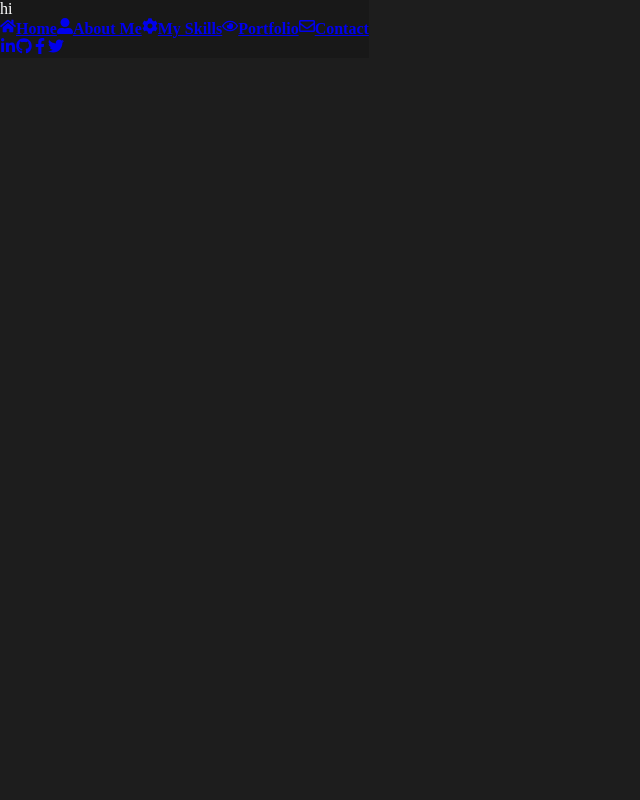
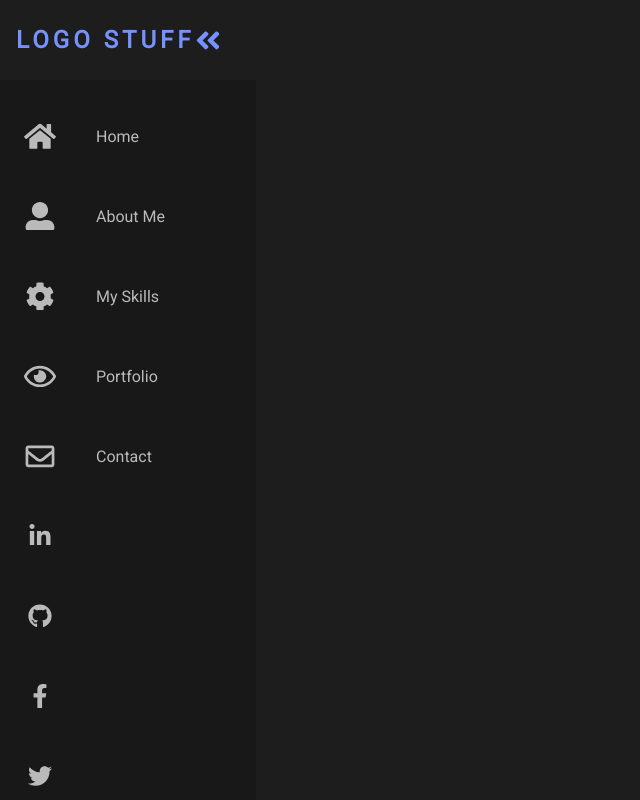
Before and after one commit to ranm13/portfolio, a React (Create React App) app: page / in a window 1280 px wide. Shown: the whole page, without its empty margins (0-640 px from the left). Built offline with nearby package versions, Linux system fonts and the light colour scheme.

Commit message:
first draft of nav-bar

```diff
--- a/public/index.html
+++ b/public/index.html
@@ -7,6 +7,7 @@
     <meta name="theme-color" content="#000000" />
     <meta name="description" content="Web site created using create-react-app"/>
     <link rel="manifest" href="%PUBLIC_URL%/manifest.json" />
+    <link href="https://fonts.googleapis.com/css2?family=Roboto&display=swap" rel="stylesheet">
     <title>Ran's Portfolio</title>
   </head>
   <body>
--- a/src/components/menu-bar/MenuBar.css
+++ /dev/null
@@ -1,106 +0,0 @@
-/* Main props */
-.menu-bar {
-  background-color: #181818;
-  position: absolute;
-  top: 0;
-  left: 0;
-  display: grid;
-}
-/*
-.links {
-  display: grid;
-  align-items: center;
-  align-content: center;
-  justify-items: center;
-}
-
-Animations
-@keyframes fadeIn {
-  from {
-    opacity: 0;
-  }
-  to {
-    opacity: 1;
-  }
-}
-
-.link:hover {
-  color: #7692ff;
-}
-.link:hover svg {
-  display: none;
-}
-
-.link:hover b {
-  display: block;
-  animation: fadeIn 3s;
-}
-/* Media Props */
-/* @media screen and (min-width: 900px) {
-  .menu-bar {
-    height: 100vh;
-    width: 70px;
-    grid-template-rows: 1fr 2fr 1fr;
-  }
-
-  .pages-links {
-    grid-template-rows: repeat(5, 1fr);
-  }
-
-  .external-links {
-    grid-template-rows: repeat(4, 1fr);
-  }
-} */
-
-/* @media screen and (max-width: 900px) {
-  .menu-bar {
-    height: 70px;
-    width: 100vw;
-    grid-template-columns: 1fr 2fr 1fr;
-  }
-
-  .pages-links {
-    grid-template-columns: repeat(5, 1fr);
-  }
-
-  .external-links {
-    grid-template-columns: repeat(4, 1fr);
-  }
-} */
-
-/* @media screen and (max-width: 450px) {
-  .external-links {
-    display: none;
-  }
-
-  .menu-bar {
-    grid-template-columns: 1fr 3fr 1fr;
-  }
-} */
-
-/* Links */
-/* .page-link {
-  font-size: 1.8em;
-}
-
-.external-link {
-  font-size: 1.1em;
-}
-
-.link {
-  color: #f4f4f9;
-  cursor: pointer;
-  text-decoration: none;
-}
-
-b {
-  display: none;
-}
-
-.page-link:active {
-  font-size: 1.5em;
-}
-
-.external-link:active {
-  font-size: 0.9em;
-}  */
--- a/src/components/menu-bar/MenuBar.jsx
+++ /dev/null
@@ -1,59 +0,0 @@
-import React from "react";
-import { Link } from "react-router-dom";
-import {
-  FaFacebookF,
-  FaGithub,
-  FaLinkedinIn,
-  FaTwitter,
-  FaRegEnvelope,
-  FaUserAlt,
-  FaHome,
-  FaRegEye,
-  FaCog
-} from "react-icons/fa";
-import "./MenuBar.css";
-
-const MenuBar = function() {
-  return (
-    <div className="menu-bar">
-      <div className="logo">hi</div>
-      <nav className="pages-links links">
-        <Link to='/' className="link">
-           <FaHome className="page-link" />
-           <b>Home</b>
-        </Link>
-        <Link to='/about' className="link">
-          <FaUserAlt className="page-link"/>
-          <b>About Me</b>
-        </Link>
-        <Link to='/skills' className="link">
-            <FaCog className="page-link" />
-            <b>My Skills</b>
-        </Link>
-        <Link to='/portfolio' className="link">
-            <FaRegEye className="page-link" />
-            <b>Portfolio</b>
-        </Link>
-        <Link to='/contact' className="link">
-            <FaRegEnvelope className="page-link" />
-            <b>Contact</b>
-        </Link>
-      </nav>
-      <div className="external-links links">
-        <a href='https://www.linkedin.com/in/ran-marciano-55318515b/' target="_blank"  rel="noopener noreferrer">
-          <FaLinkedinIn className="external-link link" />
-        </a>
-        <a href='https://github.com/ranm13' target="_blank"  rel="noopener noreferrer">
-          <FaGithub className="external-link link" />
-        </a>
-        <a href='https://www.facebook.com/ran.marziano.1' target="_blank"  rel="noopener noreferrer">
-          <FaFacebookF className="external-link link" />
-        </a>
-        <a href='https://twitter.com/RanMarciano' target="_blank"  rel="noopener noreferrer">
-          <FaTwitter className="external-link link" />
-        </a>
-      </div>
-    </div>
-  );
-};
-export default MenuBar;
--- /dev/null
+++ b/src/components/menu-bar/NavBar.css
@@ -0,0 +1,155 @@
+/* Main props */
+.navbar {
+  position: fixed;
+  background-color: var(--secondary-background-color);
+  transition: width 600ms ease;
+}
+
+.navbar-nav {
+  list-style: none;
+  padding: 0;
+  margin: 0;
+  display: flex;
+  flex-direction: column;
+  align-items: center;
+  height: 100%;
+}
+
+.nav-item {
+  width: 100%;
+}
+
+.nav-item:last-child {
+  margin-top: auto;
+}
+
+.nav-link {
+  display: flex;
+  align-items: center;
+  height: 5rem;
+  color: var(--primary-text-color);
+  text-decoration: none;
+  filter: grayscale(100%) opacity(0.7);
+  transition: var(--transition-speed);
+}
+
+.nav-link:hover {
+  filter: grayscale(0%) opacity(1);
+  background: var(--primary-background-color);
+  color: var(--secondary-text-color);
+}
+
+.link-text {
+  display: none;
+  margin-left: 1rem;
+}
+
+.nav-link svg {
+  width: 2rem;
+  min-width: 2rem;
+  margin: 0 1.5rem;
+  font-size: 1.8rem;
+}
+
+/*logo stuff*/
+.logo {
+  font-weight: bold;
+  text-transform: uppercase;
+  margin-bottom: 1rem;
+  text-align: center;
+  color: var(--secondary-text-color);
+  background: var(--secondary-background-color);
+  font-size: 1.5rem;
+  letter-spacing: 0.3ch;
+  width: 100%;
+}
+
+.logo svg {
+  transform: rotate(0deg);
+  transition: var(--transition-speed);
+}
+
+.logo-text
+{
+  display: inline;
+  position: absolute;
+  left: -999px;
+  transition: var(--transition-speed);
+}
+
+.navbar:hover .logo svg {
+  transform: rotate(-180deg);
+}
+
+.external-links{
+  display: flex;
+  flex-direction: column;
+  align-items: center;
+  text-decoration: none;
+  height: 100%;
+}
+
+.nav-link.external{
+  width: 100%;
+}
+
+.nav-link.external svg{
+  font-size: 1.5rem;
+}
+
+
+/* Small screens */
+@media only screen and (max-width: 600px) {
+  .navbar {
+    top: 0;
+    width: 100vw;
+    height: 5rem;
+  }
+
+  .logo {
+    display: none;
+  }
+
+  .navbar-nav {
+    flex-direction: row;
+  }
+
+  .nav-link {
+    justify-content: center;
+  }
+
+  main {
+    margin: 0;
+  }
+
+  .external-links{
+    display: none;
+  }
+}
+
+/* Large screens */
+@media only screen and (min-width: 600px) {
+  .navbar {
+    top: 0;
+    width: 5rem;
+    height: 100vh;
+  }
+
+  .navbar:hover {
+    width: 16rem;
+  }
+
+  .navbar:hover .link-text {
+    display: inline;
+  }
+
+  .navbar:hover .logo svg
+  {
+    margin-left: 12rem;
+  }
+
+  .navbar:hover .logo-text
+  {
+    left: 0px;
+  }
+}
--- /dev/null
+++ b/src/components/menu-bar/NavBar.jsx
@@ -0,0 +1,84 @@
+import React from "react";
+import { Link } from "react-router-dom";
+import {
+  FaFacebookF,
+  FaGithub,
+  FaLinkedinIn,
+  FaTwitter,
+  FaRegEnvelope,
+  FaUserAlt,
+  FaHome,
+  FaRegEye,
+  FaCog,
+  FaAngleDoubleRight
+} from "react-icons/fa";
+import "./NavBar.css";
+
+const NavBar = function() {
+  return (
+    <nav className="navbar">
+    <ul className="navbar-nav">
+      <li className="logo">
+        <div className="nav-link">
+          <span className="link-text logo-text">Logo Stuff</span>
+          <FaAngleDoubleRight />
+        </div>
+      </li>
+
+      <li className="nav-item">
+        <Link to='/' className="nav-link">
+           <FaHome className="page-link" />
+           <span className="link-text">Home</span>
+        </Link>
+      </li>
+
+      <li className="nav-item">
+        <Link to='/about' className="nav-link">
+           <FaUserAlt className="page-link" />
+           <span className="link-text">About Me</span>
+        </Link>
+      </li>
+
+      <li className="nav-item">
+        <Link to='/skills' className="nav-link">
+           <FaCog className="page-link" />
+           <span className="link-text">My Skills</span>
+        </Link>
+      </li>
+
+      <li className="nav-item">
+        <Link to='/portfolio' className="nav-link">
+           <FaRegEye className="page-link" />
+           <span className="link-text">Portfolio</span>
+        </Link>
+      </li>
+
+      <li className="nav-item">
+        <Link to='/contact' className="nav-link">
+           <FaRegEnvelope className="page-link" />
+           <span className="link-text">Contact</span>
+        </Link>
+      </li>
+
+
+      <li className="nav-item external-links">
+          <a href='https://www.linkedin.com/in/ran-marciano-55318515b/' target="_blank"  rel="noopener noreferrer"  className="nav-link external">
+            <FaLinkedinIn className="external-link link" />
+          </a>
+          <a href='https://github.com/ranm13' target="_blank"  rel="noopener noreferrer"  className="nav-link external">
+            <FaGithub className="external-link link" />
+          </a>
+          <a href='https://www.facebook.com/ran.marziano.1' target="_blank"  rel="noopener noreferrer"  className="nav-link external">
+            <FaFacebookF className="external-link link" />
+          </a>
+          <a href='https://twitter.com/RanMarciano' target="_blank"  rel="noopener noreferrer"  className="nav-link external">
+            <FaTwitter className="external-link link" />
+          </a>
+      </li>
+
+
+    </ul>
+  </nav>
+  );
+};
+export default NavBar;
--- a/src/containers/App.css
+++ b/src/containers/App.css
@@ -1,16 +1,44 @@
-body {
-  background-color: #1d1d1d;
-  color: white;
+:root{
+  font-size: 16px;
+  font-family: 'Roboto', sans-serif;
+  --primary-background-color:#1d1d1d;
+  --secondary-background-color:#181818;
+  --primary-text-color:#fff;
+  --secondary-text-color: #7692ff;
+  --transition-speed: 600ms;
 }
 
-@media screen and (min-width: 900px) {
-  body {
-    margin-left: 75px;
+body {
+  background-color: var(--primary-background-color);
+  color:  var(--primary-text-color);
+  margin: 0;
+  padding: 0;
+}
+
+main{
+  padding: 1rem;
+}
+
+body::-webkit-scrollbar {
+  width: 0.25rem;
+}
+
+body::-webkit-scrollbar-track {
+  background: var(--primary-text-color);
+}
+
+body::-webkit-scrollbar-thumb {
+  background: var(--secondary-text-color);
+}
+
+@media screen and (min-width: 600px) {
+  main {
+    margin-left: 5rem;
   }
 }
 
-@media screen and (max-width: 900px) {
-  body {
-    margin-top: 75px;
+@media screen and (max-width: 600px) {
+  main {
+    margin-top: 5rem;
   }
 }
--- a/src/containers/App.jsx
+++ b/src/containers/App.jsx
@@ -6,18 +6,20 @@ import About from '../components/pages/About';
 import Skills from '../components/pages/Skills';
 import Portfolio from '../components/pages/Portfolio';
 import Contact from '../components/pages/Contact';
-import MenuBar from "../components/menu-bar/MenuBar";
+import NavBar from "../components/menu-bar/NavBar";
 
 function App() {
   return (
     <Router>
       <div className="App">
-        <MenuBar />
-        <Route exact path="/" component={Home} />
-        <Route exact path="/about" component={About} />
-        <Route exact path="/skills" component={Skills} />
-        <Route exact path="/portfolio" component={Portfolio} />
-        <Route exact path="/contact" component={Contact} />
+        <NavBar />
+        <main>
+          <Route exact path="/" component={Home} />
+          <Route exact path="/about" component={About} />
+          <Route exact path="/skills" component={Skills} />
+          <Route exact path="/portfolio" component={Portfolio} />
+          <Route exact path="/contact" component={Contact} />
+        </main>
       </div>
     </Router>
   );
```
